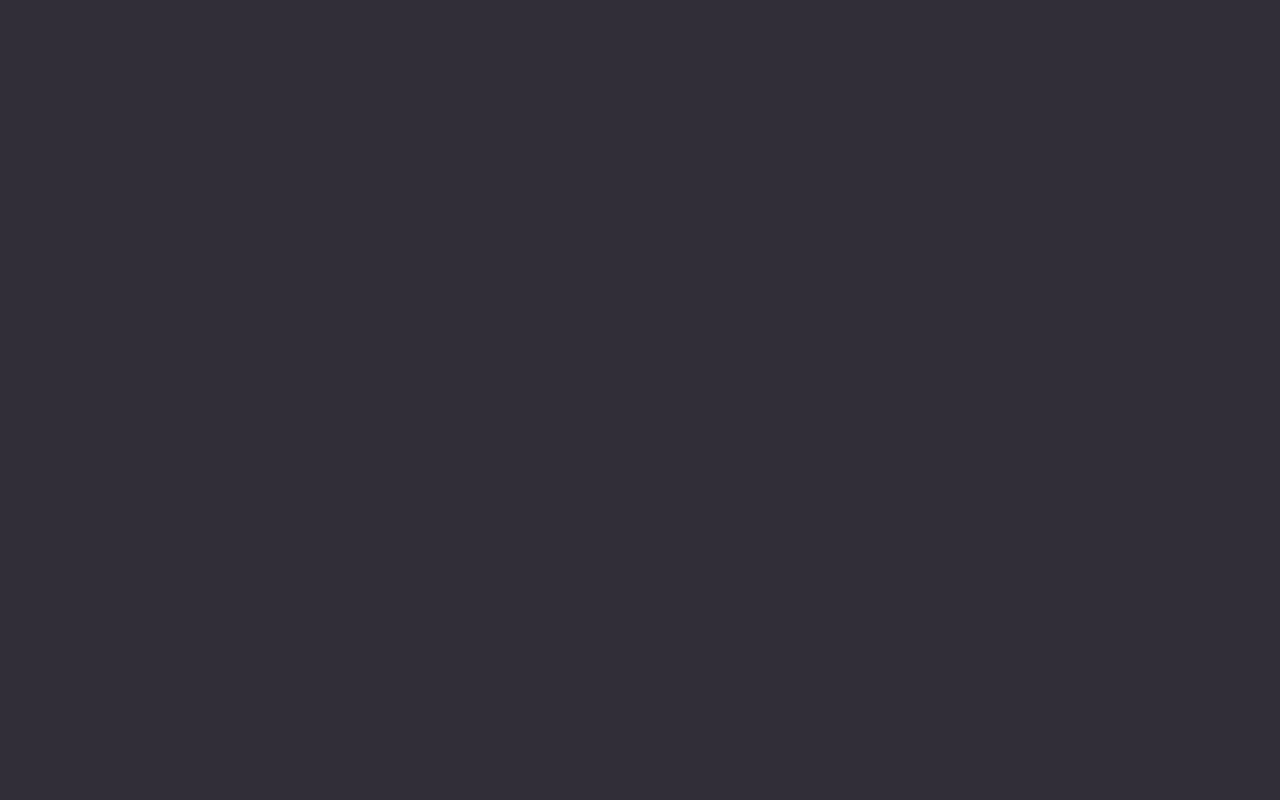
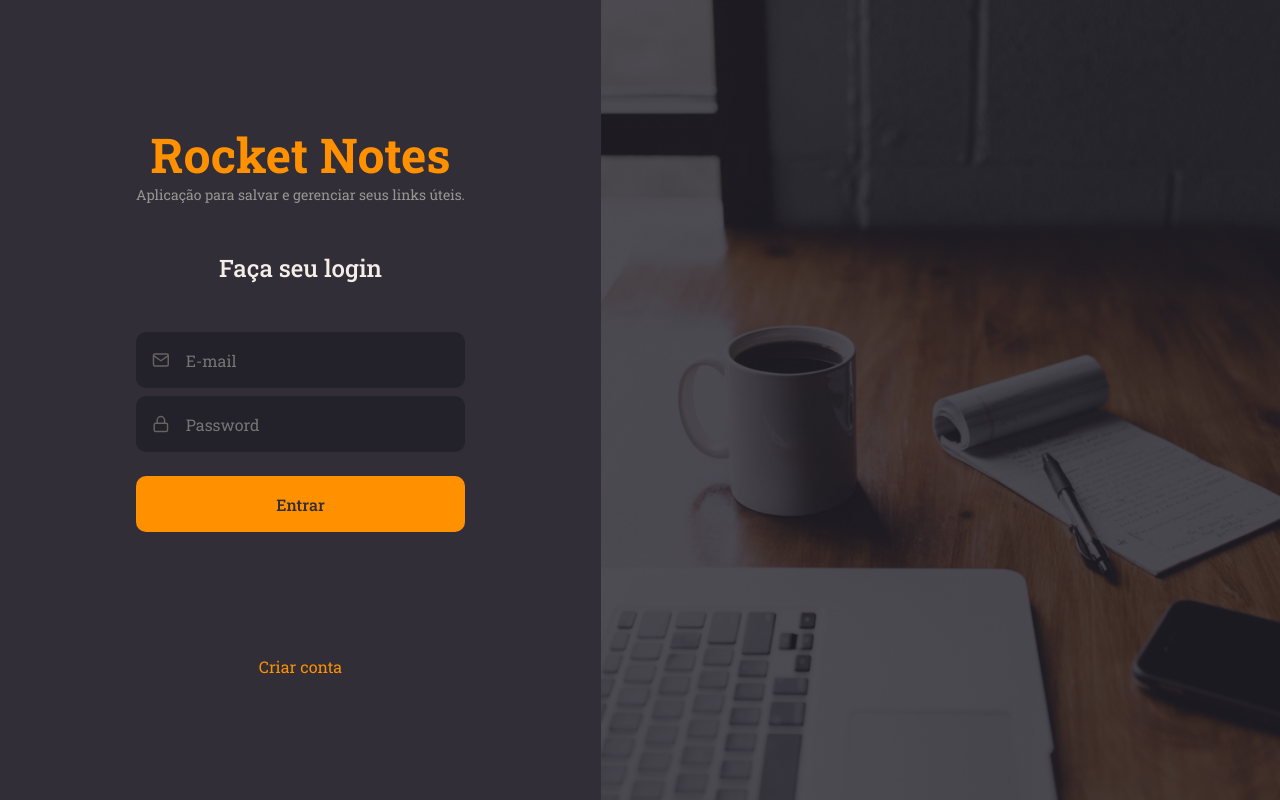
Before and after one commit to YuriFabioSanches/rocket-notes, a React (Vite) app: page / in a window 1280 px wide. Built offline with nearby package versions, Linux system fonts and the light colour scheme.

Commit message:
login screen finished

```diff
--- a/src/pages/SignIn/index.jsx
+++ b/src/pages/SignIn/index.jsx
@@ -1,7 +1,34 @@
-import { Container } from "./styles"
+import { FiMail, FiLock } from "react-icons/fi"
+
+import { Input } from "../../components/Input"
+import { Button } from "../../components/Button"
+
+import { Container, Form, Title, LoginTitle, InputsWrapper, BackgroundImg } from "./styles"
 
 export function SignIn() {
   return(
-    <Container></Container>
+    <Container>
+      <Form>
+        <Title>
+          <h1>Rocket Notes</h1>
+          <p>Aplicação para salvar e gerenciar seus links úteis.</p>
+        </Title>
+
+        <LoginTitle>
+          <h2>Faça seu login</h2>
+        </LoginTitle>
+
+        <InputsWrapper>
+          <Input placeholder="E-mail" type="email" icon={FiMail} />
+          <Input placeholder="Password" type="password" icon={FiLock} />
+        </InputsWrapper>
+
+        <Button title="Entrar" />
+
+        <a href="#">Criar conta</a>
+      </Form>
+
+      <BackgroundImg />
+    </Container>
   );
 }
--- a/src/pages/SignIn/styles.js
+++ b/src/pages/SignIn/styles.js
@@ -1,7 +1,61 @@
 import styled from "styled-components";
+import backgroundImg from '../../assets/background.png'
 
 export const Container = styled.div`
   height: 100vh;
   display: flex;
   align-items: stretch;
 `;
+
+export const Form = styled.form`
+  display: flex;
+  flex-direction: column;
+  align-items: center;
+  justify-content: center;
+  text-align: center;
+  padding: 0 13.6rem;
+
+  a {
+    margin-top: 12.4rem;
+    color: ${({ theme }) => theme.COLORS.ORANGE};
+  }
+`;
+
+export const Title = styled.div`
+  h1 {
+    font-weight: 700;
+    font-size: 4.8rem;
+    line-height: 6.3rem;
+    color: ${({ theme }) => theme.COLORS.ORANGE};
+  }
+
+  p {
+    font-size: 1.4rem;
+    line-height: 1.8rem;
+    color: ${({ theme }) => theme.COLORS.GRAY_100};
+  }
+`;
+
+export const LoginTitle = styled.div`
+  padding: 4.8rem 0;
+
+h2 {
+  font-weight: 500;
+  font-size: 2.4rem;
+  line-height: 3.2rem;
+  color: ${({ theme }) => theme.COLORS.WHITE};
+}
+`;
+export const InputsWrapper = styled.div`
+  width: 100%;
+  display: flex;
+  flex-direction: column;
+  gap: .8rem;
+  margin-bottom: .8rem;
+`;
+
+export const BackgroundImg = styled.div`
+  flex: 1;
+  background: url(${backgroundImg}) no-repeat center center;
+  background-size: cover;
+`;
```
Also changed, not shown: src/assets/background.png (added).
